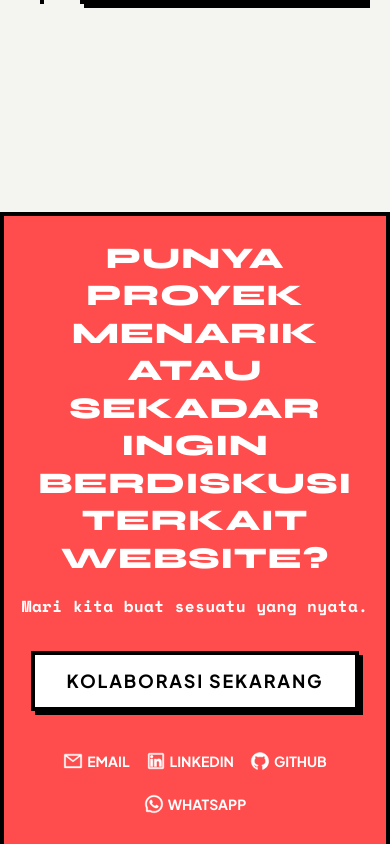
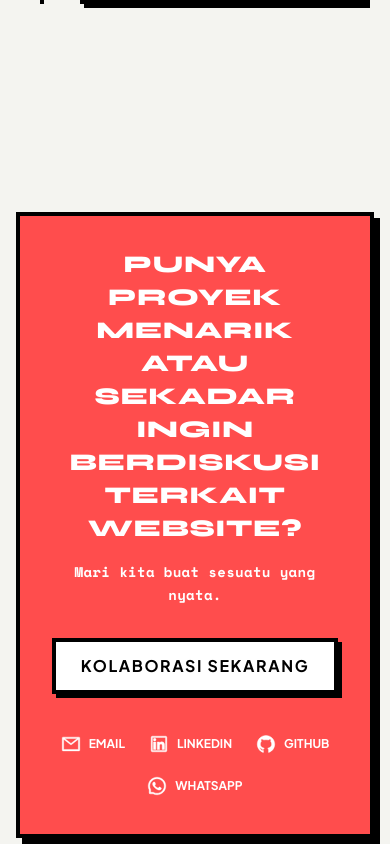
Before and after one commit to StefanusssDwi/stefanus-next, a Next.js app: page / in a window 390 px wide. Shown: the part 5980-6824 px from the top of the page. Built offline with nearby package versions, Linux system fonts and the light colour scheme.

Commit message:
init: Logic To Pixels.

```diff
--- a/src/app/page.jsx
+++ b/src/app/page.jsx
@@ -318,42 +318,54 @@ function Home() {
             </section>
 
             {/* Contact */}
-            <section id='Contact' className="py-20 md:py-36 overflow-hidden">
+            <section id='Contact' className="py-20 md:py-36 px-4 md:px-8 overflow-hidden">
+                {/* PERBAIKAN 1: Tambahkan w-full, kurangi max-w, dan perbesar padding dalam (p-8 md:p-12) */}
                 <motion.div
                     initial="hidden" whileInView="visible" viewport={{ once: true, amount: 0.3 }} variants={fadeInUp}
-                    className="flex flex-col items-center justify-center px-4 md:px-6 max-w-7xl mx-auto gap-2 p-6 md:p-8 bg-quarternary border-4 border-tertiary shadow-[4px_4px_0px_0px_#000]"
+                    className="flex flex-col items-center justify-center w-full max-w-5xl mx-auto gap-4 md:gap-8 p-8 md:p-16 bg-quarternary border-4 border-tertiary shadow-[6px_6px_0px_0px_#000] md:shadow-[12px_12px_0px_0px_#000]"
                 >
-                    <div className="flex flex-col max-w-5xl mx-auto gap-4">
-                        <h2 className="text-white text-3xl md:text-5xl uppercase text-center font-bold tracking-wide font-heading leading-tight">punya proyek menarik atau sekadar ingin berdiskusi terkait website?</h2>
-                        <p className="text-base md:text-xl text-white text-center font-semibold tracking-wide leading-relaxed font-Mono">Mari kita buat sesuatu yang nyata.</p>
+                    <div className="flex flex-col w-full mx-auto gap-4">
+                        {/* PERBAIKAN 2: Turunkan ukuran teks HP ke text-2xl dan sesuaikan line-height (leading) */}
+                        <h2 className="text-white text-2xl md:text-5xl uppercase text-center font-black tracking-wide font-heading leading-snug md:leading-tight">
+                            Punya proyek menarik atau sekadar ingin berdiskusi terkait website?
+                        </h2>
+                        <p className="text-sm md:text-xl text-white text-center font-bold tracking-wide leading-relaxed font-Mono">
+                            Mari kita buat sesuatu yang nyata.
+                        </p>
                     </div>
-                    <div className="px-8 md:px-12 py-3 md:py-4 mt-6 bg-white border-4 border-tertiary shadow-[4px_4px_0px_0px_#000] hover:translate-x-0.5 hover:translate-y-0.5 hover:shadow-[2px_2px_0px_0px_#000] active:translate-x-1 active:translate-y-1 active:shadow-none transition-all duration-150 ease-out cursor-pointer text-center">
-                        <a href="https://wa.me/6285162910560?text=Halo%20Stefanus" target="_blank" rel="noopener noreferrer" className="text-lg md:text-2xl font-bold text-tertiary tracking-widest uppercase font-Isi">Kolaborasi Sekarang</a>
+
+                    {/* PERBAIKAN 3: Buat tombol w-full di HP, dan w-auto di PC */}
+                    <div className="w-full md:w-auto mt-4 md:mt-6 bg-white border-4 border-tertiary shadow-[4px_4px_0px_0px_#000] hover:translate-x-0.5 hover:translate-y-0.5 hover:shadow-[2px_2px_0px_0px_#000] active:translate-x-1 active:translate-y-1 active:shadow-none transition-all duration-150 ease-out cursor-pointer text-center">
+                        {/* block w-full memastikan area klik memenuhi seluruh tombol */}
+                        <a href="https://wa.me/6285162910560?text=Halo%20Stefanus" target="_blank" rel="noopener noreferrer" className="block w-full px-6 md:px-12 py-3 md:py-4 text-base md:text-2xl font-black text-tertiary tracking-widest uppercase font-Isi">
+                            Kolaborasi Sekarang
+                        </a>
                     </div>
-                    {/* Responsif: Menambahkan flex-wrap agar tidak bertabrakan di HP */}
-                    <div className="flex flex-wrap pt-8 md:pt-10 items-center justify-center gap-4 md:gap-6 font-Isi">
-                        <div className='flex items-center justify-center gap-1 border-b-3 border-transparent hover:border-white pb-1 transition-all duration-150 cursor-pointer text-white'>
-                            <a href="https://mail.google.com/mail/?view=cm&fs=1&to=stefanusdwichristianto@gmail.com&su=Peluang%20Kolaborasi%20-%20Stefanus" target="_blank" rel="noopener noreferrer" className="flex gap-1 items-center">
-                                <AiOutlineMail size={20} className="md:w-6 md:h-6" stroke='currentColor' strokeWidth="20"/>
-                                <p className="font-bold text-sm md:text-base">EMAIL</p>
+
+                    {/* PERBAIKAN 4: Atur gap-x (kiri-kanan) dan gap-y (atas-bawah) agar lebih rapi saat turun baris */}
+                    <div className="flex flex-wrap mt-6 md:mt-10 items-center justify-center gap-x-6 gap-y-4 font-Isi w-full">
+                        <div className='flex items-center justify-center border-b-2 border-transparent hover:border-white pb-1 transition-all duration-150 cursor-pointer text-white'>
+                            <a href="https://mail.google.com/mail/?view=cm&fs=1&to=stefanusdwichristianto@gmail.com&su=Peluang%20Kolaborasi%20-%20Stefanus" target="_blank" rel="noopener noreferrer" className="flex gap-2 items-center">
+                                <AiOutlineMail className="w-5 h-5 md:w-6 md:h-6" stroke='currentColor' strokeWidth="20"/>
+                                <p className="font-bold text-xs md:text-base">EMAIL</p>
                             </a>
                         </div>
-                        <div className='flex items-center justify-center gap-1 border-b-3 border-transparent hover:border-white pb-1 transition-all duration-150 cursor-pointer text-white'>
-                            <a href="https://www.linkedin.com/in/stefanus-dwi-christianto/" target="_blank" rel="noopener noreferrer" className="flex gap-1 items-center">
-                                <AiOutlineLinkedin size={20} className="md:w-6 md:h-6" stroke='currentColor' strokeWidth="20" />
-                                <p className="font-bold text-sm md:text-base">LINKEDIN</p>
+                        <div className='flex items-center justify-center border-b-2 border-transparent hover:border-white pb-1 transition-all duration-150 cursor-pointer text-white'>
+                            <a href="https://www.linkedin.com/in/stefanus-dwi-christianto/" target="_blank" rel="noopener noreferrer" className="flex gap-2 items-center">
+                                <AiOutlineLinkedin className="w-5 h-5 md:w-6 md:h-6" stroke='currentColor' strokeWidth="20" />
+                                <p className="font-bold text-xs md:text-base">LINKEDIN</p>
                             </a>
                         </div>
-                        <div className='flex items-center justify-center gap-1 border-b-3 border-transparent hover:border-white pb-1 transition-all duration-150 cursor-pointer text-white'>
-                            <a href="https://github.com/StefanusssDwi" target="_blank" rel="noopener noreferrer" className="flex gap-1 items-center">
-                                <AiOutlineGithub size={20} className="md:w-6 md:h-6" stroke='currentColor' strokeWidth="20" />
-                                <p className="font-bold text-sm md:text-base">GITHUB</p>
+                        <div className='flex items-center justify-center border-b-2 border-transparent hover:border-white pb-1 transition-all duration-150 cursor-pointer text-white'>
+                            <a href="https://github.com/StefanusssDwi" target="_blank" rel="noopener noreferrer" className="flex gap-2 items-center">
+                                <AiOutlineGithub className="w-5 h-5 md:w-6 md:h-6" stroke='currentColor' strokeWidth="20" />
+                                <p className="font-bold text-xs md:text-base">GITHUB</p>
                             </a>
                         </div>
-                        <div className='flex items-center justify-center gap-1 border-b-2 border-transparent hover:border-white pb-1 transition-all duration-150 cursor-pointer text-white'>
-                            <a href="https://wa.me/6285162910560?text=Halo%20Stefanus" target="_blank" rel="noopener noreferrer"  className="flex gap-1 items-center">
-                                <AiOutlineWhatsApp size={20} className="md:w-6 md:h-6" stroke='currentColor' strokeWidth="20" />
-                                <p className="font-bold text-sm md:text-base">WHATSAPP</p>
+                        <div className='flex items-center justify-center border-b-2 border-transparent hover:border-white pb-1 transition-all duration-150 cursor-pointer text-white'>
+                            <a href="https://wa.me/6285162910560?text=Halo%20Stefanus" target="_blank" rel="noopener noreferrer" className="flex gap-2 items-center">
+                                <AiOutlineWhatsApp className="w-5 h-5 md:w-6 md:h-6" stroke='currentColor' strokeWidth="20" />
+                                <p className="font-bold text-xs md:text-base">WHATSAPP</p>
                             </a>
                         </div>
                     </div>
--- a/src/components/SplashScreen.jsx
+++ b/src/components/SplashScreen.jsx
@@ -23,7 +23,6 @@ function SplashScreen({ onFinish }) {
         <motion.div
             key="splash"
             initial={{ y: 0 }}
-            // Animasi exit sekarang dijamin berjalan 100% lancar
             exit={{
                 y: "-100%",
                 transition: { duration: 0.8, ease: [0.76, 0, 0.24, 1] }
@@ -32,7 +31,7 @@ function SplashScreen({ onFinish }) {
         >
             <div className="flex items-center gap-4">
                 <div className="w-4 h-4 rounded-full bg-[#FFD43B] animate-pulse"></div>
-                <h1 className="text-5xl md:text-7xl font-black text-[#FFD43B] font-heading tracking-widest uppercase">
+                <h1 className="text-5xl md:text-7xl sm:text-xl font-black text-[#FFD43B] font-heading tracking-widest uppercase">
                     {greetings[index]}
                 </h1>
             </div>
```
